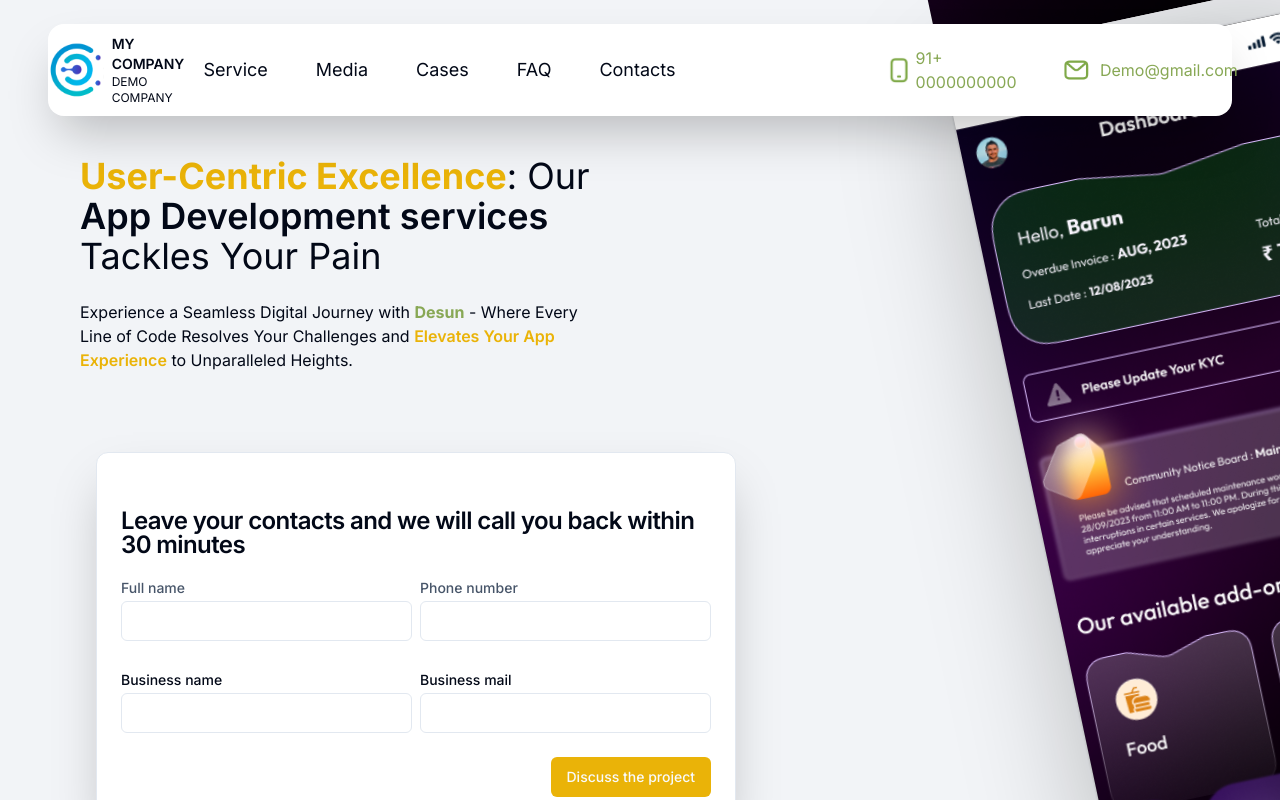
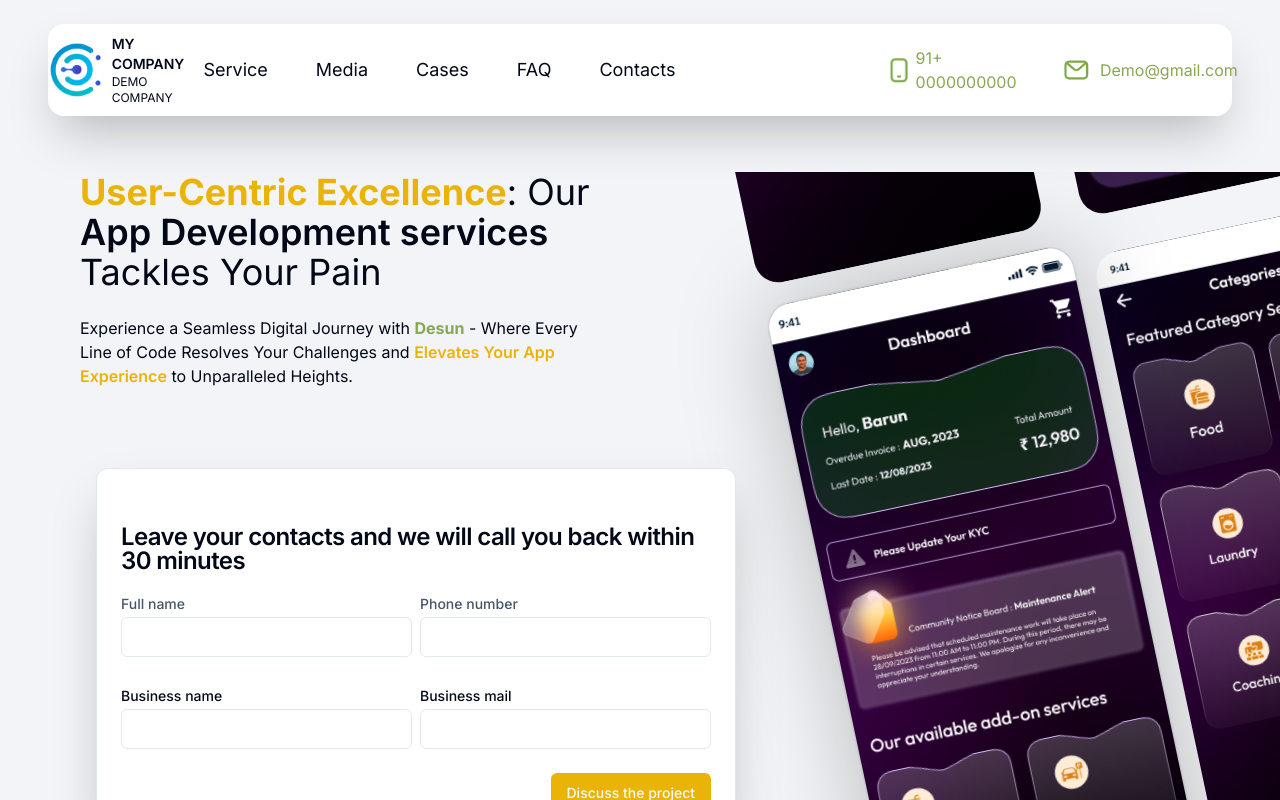
Before and after one commit to ashutoshashu99/Demo-company-Landingpage, a Next.js app: page / in a window 1280 px wide. Built offline with nearby package versions, Linux system fonts and the light colour scheme.

Commit message:
final changes to 1st section

```diff
--- a/src/components/home.tsx
+++ b/src/components/home.tsx
@@ -14,9 +14,11 @@ import { Button } from "@/components/ui/button";
 
 function Landing() {
     return (
-        <>
-            <div className=" bg-[url(/home.svg)] bg-cover bg-no-repeat  w-[1200] h-[1000] relative bottom-44 py-40">
-                <div className='w-2/5 m-20 mt-'>
+
+        <div className='bg-[url(/home.svg)] bg-cover bg-no-repeat h-[900px] w-[1440] '>
+            <div>
+
+                <div className='w-2/5 m-20'>
                     <h1 className='text-4xl '><span className='text-yellow-500 font-bold '>User-Centric Excellence</span>: Our <br /> <span className='font-semibold'>App Development services</span><br /> Tackles Your Pain</h1>
                     <div className='mt-6'>Experience a Seamless Digital Journey with <span className='text-[#88A855] font-bold'>Desun</span> - Where Every Line of Code Resolves Your Challenges and <span className='text-yellow-500 font-semibold'>Elevates Your App Experience</span> to Unparalleled Heights.</div>
                 </div>
@@ -59,7 +61,11 @@ function Landing() {
                     </CardFooter>
                 </Card>
             </div>
-        </>
+            {/* <div>
+                    <img src="home.svg" alt="" />
+                </div> */}
+        </div>
+
     )
 }
 
--- a/src/components/sticky-navbar.tsx
+++ b/src/components/sticky-navbar.tsx
@@ -17,7 +17,7 @@ const CustomnavLink = ({ title }: navProp) => {
 const Navbar = () => {
   return (
     <>
-      <header className=" sticky top-6 shadow-2xl flex items-center justify-around h-[92px] bg-white rounded-2xl mx-12 z-10">
+      <header className=" sticky top-6 shadow-2xl flex items-center justify-around h-[92px] bg-white rounded-2xl mx-12    ">
         <div className=" inline-flex items-center">
           <img src="company-logo.png" alt="logo" className=" h-14" />
           <div className=" flex-initial p-2 text-sm">
```
